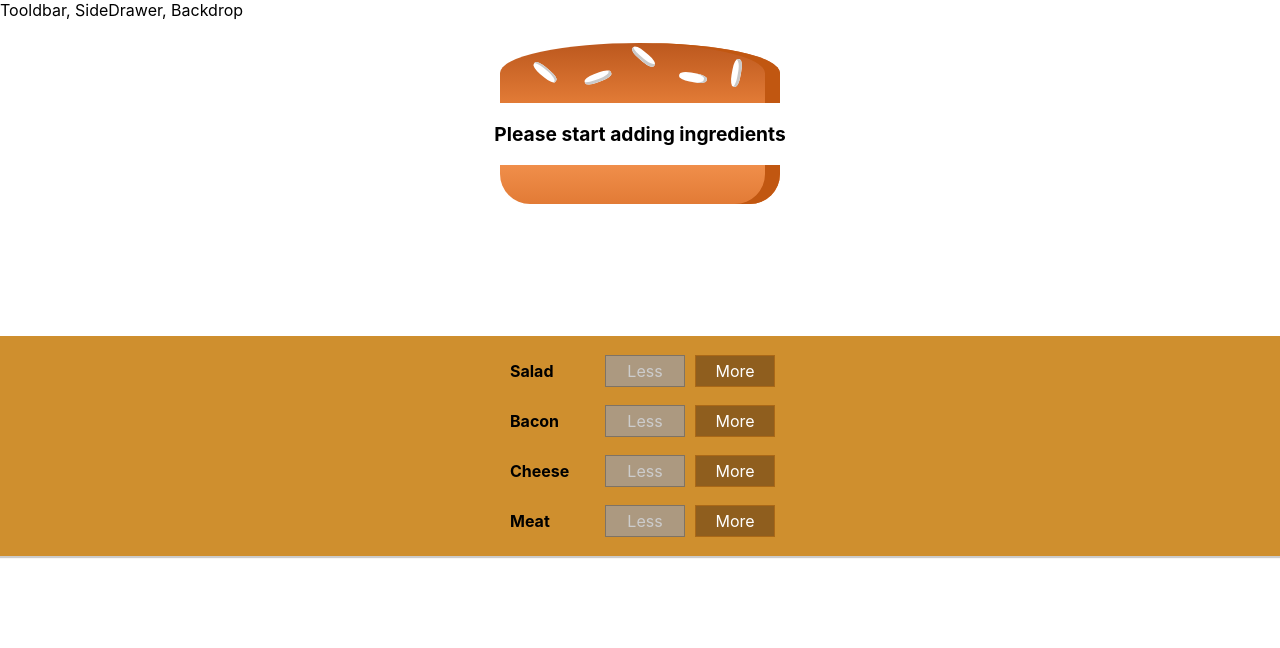
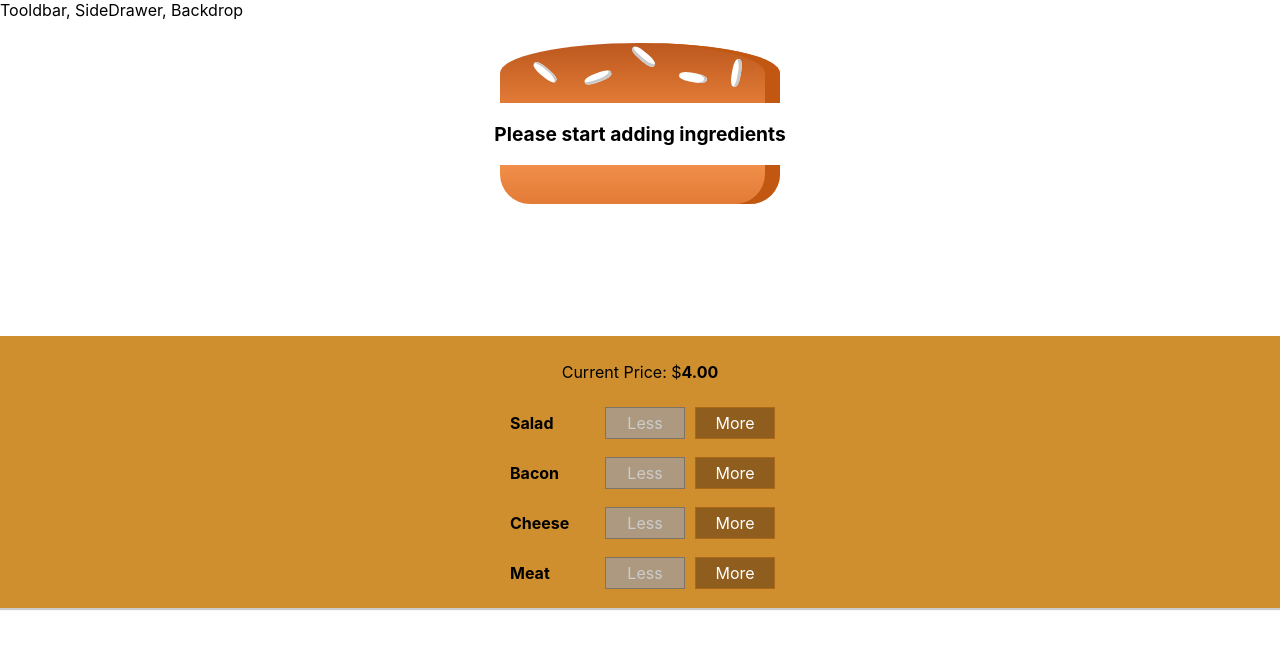
Before and after one commit to MaxRobertsDear/Buger-Builder-React, a React (Create React App) app: page / in a window 1280 px wide. Shown: the top 648 px of the page. Built offline with nearby package versions, Linux system fonts and the light colour scheme.

Commit message:
Fixed bug for ingredients Development tools console threw an error saying that the children needed unique keys

```diff
--- a/src/components/Burger/BuildControls/BuildControls.js
+++ b/src/components/Burger/BuildControls/BuildControls.js
@@ -12,6 +12,7 @@
 
 const buildControls = (props) => (
   <div className={classes.BuildControls}>
+    <p>Current Price: $<strong>{props.price.toFixed(2)}</strong></p>
     {controls.map(ctrl => (
       <BuildControl
         key={ctrl.label}
--- a/src/components/Burger/Burger.js
+++ b/src/components/Burger/Burger.js
@@ -8,7 +8,7 @@
   let transformedIngredients = Object.keys(props.ingredients) // Object.keys extracts the keys of an object and puts them into an array
     .map(igKey => {
       return [...Array(props.ingredients[igKey])].map((_, i) => {
-        return <BurgerIngredient key={igKey + 1} type={igKey} />
+        return <BurgerIngredient key={igKey + i} type={igKey} />
       })
     })
     .reduce((arr, el) => {
--- a/src/containers/BurgerBuilder/BurgerBuilder.js
+++ b/src/containers/BurgerBuilder/BurgerBuilder.js
@@ -66,7 +66,8 @@
         <BuildControls
           ingredientAdded={this.addIngredientHandler}
           ingredientRemoved={this.removeIngredientHandler}
-          disabled={disabledInfo} />
+          disabled={disabledInfo}
+          price={this.state.totalPrice} />
       </Aux>
     )
   }
```
Lines whose indentation alone changed are shown as unchanged.
